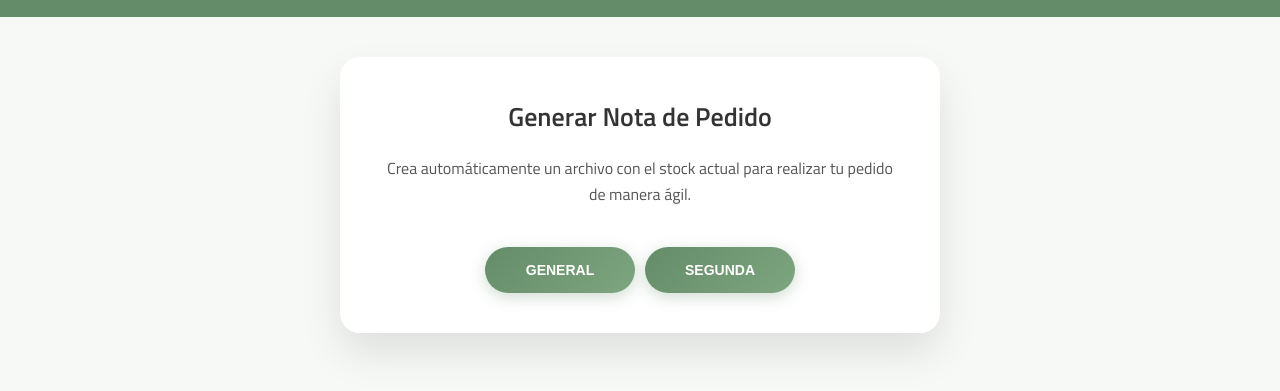
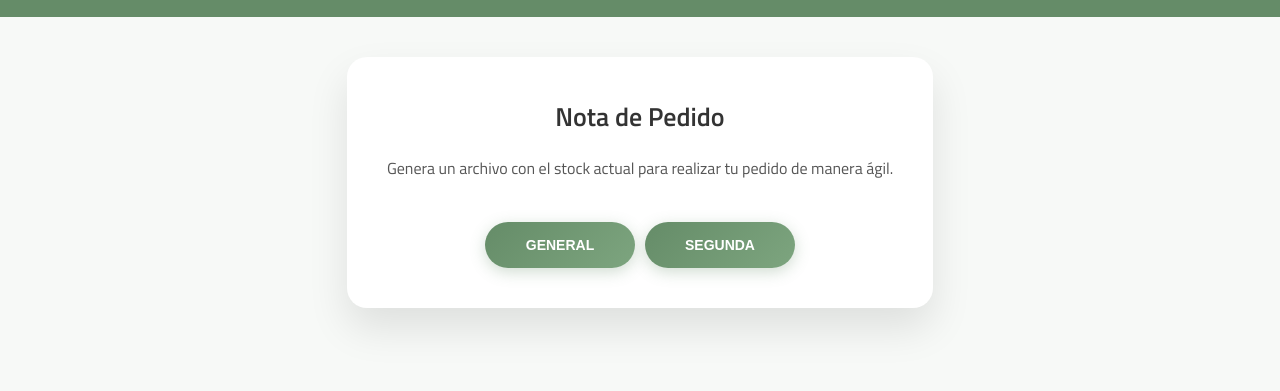
Before and after one commit to salpasistemas/pedido, a website: page index.html in a window 1280 px wide. Shown: the part 73-464 px from the top of the page. Drawn offline with Linux system fonts and the light colour scheme.

Commit message:
Update index.html

```diff
--- a/index.html
+++ b/index.html
@@ -3,7 +3,7 @@
 <head>
   <meta charset="UTF-8">
   <meta name="viewport" content="width=device-width, initial-scale=1.0">
-  <title>Crear Pedido - Salpa</title>
+  <title>Nota de Pedido - Salpa</title>
   <link rel="icon" href="favicon.ico" type="image/x-icon">
   <link href="https://fonts.googleapis.com/css2?family=Titillium+Web:wght@300;400;600&display=swap" rel="stylesheet">
   <style>
@@ -131,9 +131,9 @@
     <img src="logo.png" alt="Logo Salpa" class="logo">
   </header>
   <div class="container">
-    <h2><b>Generar Nota de Pedido</b></h2>
+    <h2><b>Nota de Pedido</b></h2>
     <div class="description">
-      Crea automáticamente un archivo con el stock actual para realizar tu pedido de manera ágil.
+      Genera un archivo con el stock actual para realizar tu pedido de manera ágil.
     </div>
     <div class="button-group">
       <!-- <button class="download-btn" id="download-wh-stock">WH/STOCK</button> -->
```
